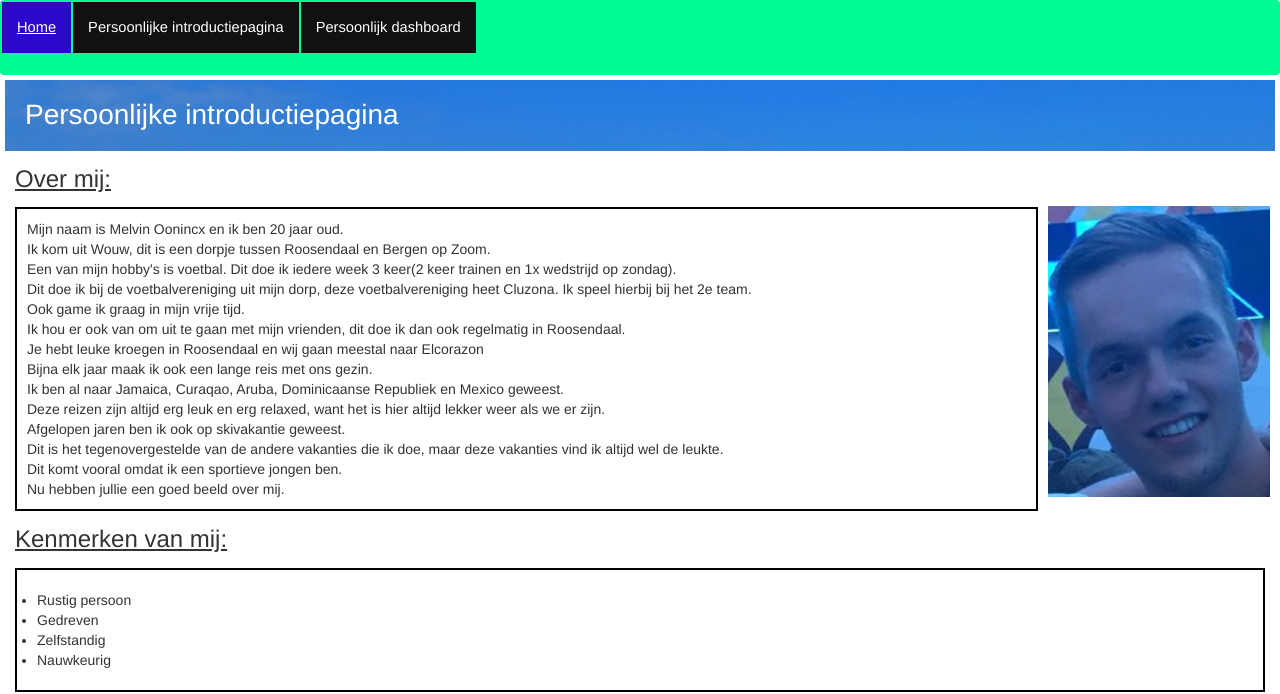
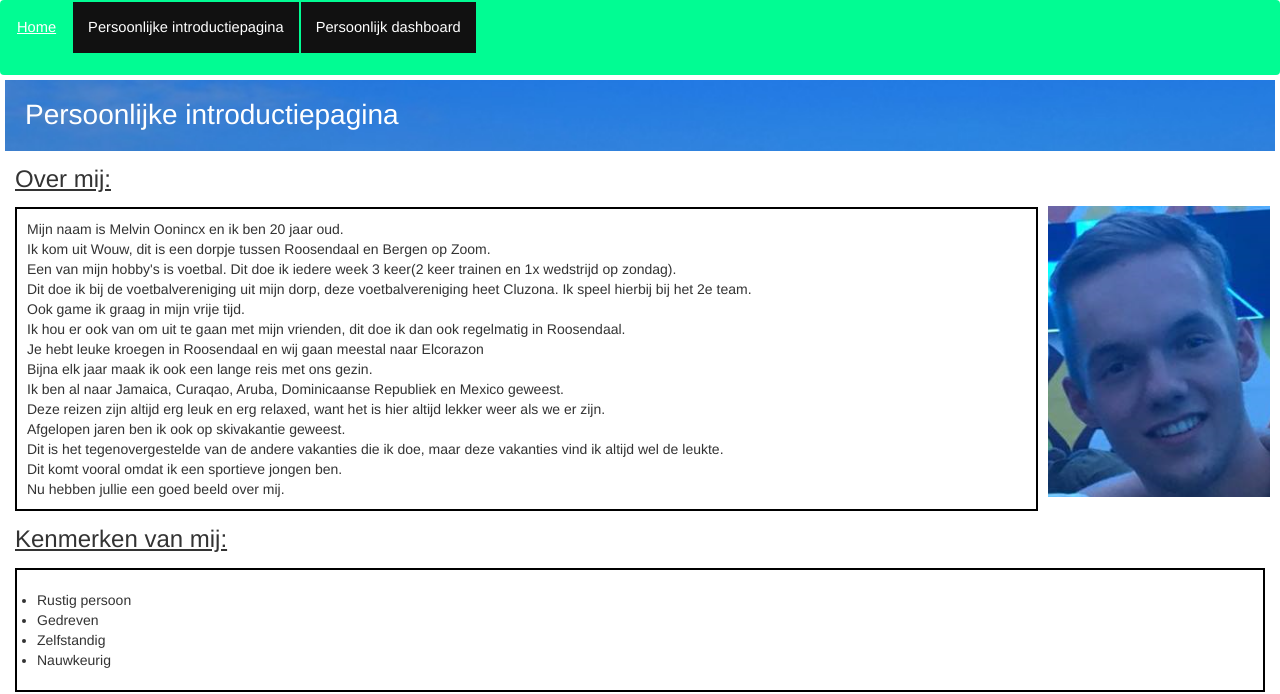
Before and after one commit to MelvinOoni/MelvinOoni.github.io, a plain HTML site: page profile.html in a window 1280 px wide. In both pictures the pointer is over the link "Home". Shown: the top 694 px of the page. Drawn offline with nearby package versions, Linux system fonts and the light colour scheme.

Commit message:
Achtergrond verandering navbar
Achtergrond verandering navbar

```diff
--- a/style.css
+++ b/style.css
@@ -27,7 +27,7 @@ li.navbar a {
 }
 
 li.navbar a:hover:not(.active) {
-    background-color: rgb(44, 8, 202);
+    background-color: rgb(1, 252, 147);
 }
 
 .foto{
@@ -40,7 +40,7 @@ li.navbar a:hover:not(.active) {
 }
 
 @keyframes spinning{
-    from{
+    from {
         transform: rotate(1deg)
     }
     to{
```
Also changed, not shown: lucht2.png (deleted), lucht3.png (deleted).
